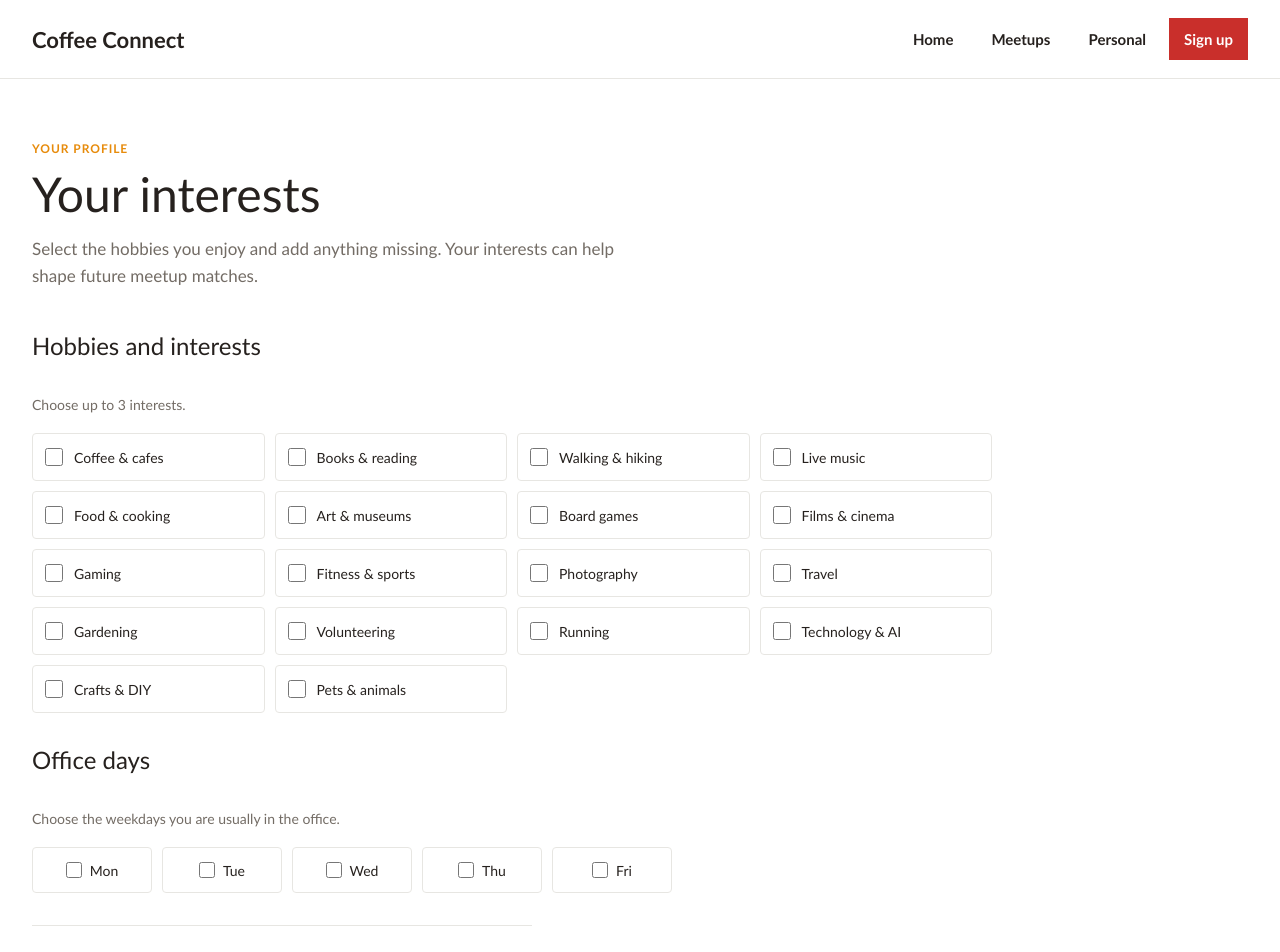
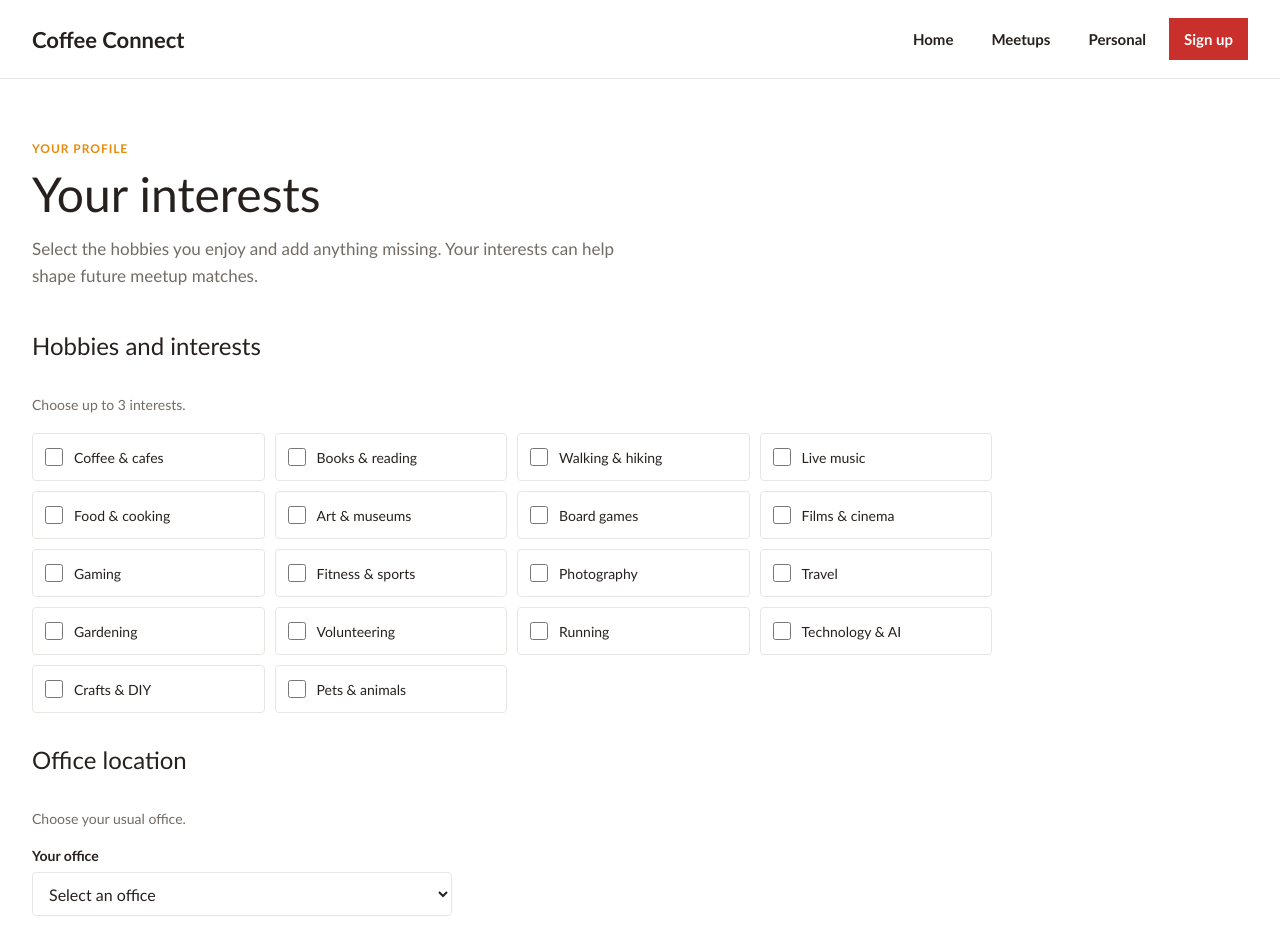
Before and after one commit to JosephMcclelland07/coffee-connect, a Next.js app in the folder apps/web/: page /personal in a window 1280 px wide. Shown: the top 952 px of the page. Built offline with nearby package versions, Linux system fonts and the light colour scheme.

Commit message:
Small changes

```diff
--- a/apps/web/app/globals.css
+++ b/apps/web/app/globals.css
@@ -337,6 +337,43 @@ h2,
 	text-shadow: none;
 }
 
+.wheel-confetti {
+	position: absolute;
+	z-index: 2;
+	inset: 0;
+	overflow: hidden;
+	border-radius: 50%;
+	pointer-events: none;
+}
+
+.wheel-confetti-piece {
+	position: absolute;
+	top: 50%;
+	left: 50%;
+	width: 8px;
+	height: 12px;
+	border-radius: 2px;
+	opacity: 0;
+	animation: wheel-confetti-burst 1500ms cubic-bezier(0.16, 0.72, 0.38, 1) forwards;
+}
+
+@keyframes wheel-confetti-burst {
+	0% {
+		opacity: 0;
+		transform: translate(-50%, -50%) scale(0.35) rotate(0deg);
+	}
+	12% {
+		opacity: 1;
+	}
+	100% {
+		opacity: 0;
+		transform: translate(
+			calc(-50% + var(--confetti-drift-x)),
+			calc(-50% + var(--confetti-drift-y))
+		) scale(0.9) rotate(var(--confetti-rotation));
+	}
+}
+
 .wheel-center {
 	position: absolute;
 	top: 50%;
@@ -664,6 +701,7 @@ h2,
 }
 
 .interest-fieldset legend,
+.office-fieldset legend,
 .availability-fieldset legend {
 	width: 100%;
 	padding: 0;
@@ -677,6 +715,38 @@ h2,
 	padding: 28px 0 32px;
 	border: 0;
 	border-top: 1px solid var(--line);
+}
+
+.office-fieldset {
+	min-width: 0;
+	margin: 0;
+	padding: 28px 0 32px;
+	border: 0;
+	border-top: 1px solid var(--line);
+}
+
+.office-fieldset label {
+	display: block;
+	margin-bottom: 8px;
+	font-size: 14px;
+	font-weight: 700;
+}
+
+.office-fieldset select {
+	width: min(100%, 420px);
+	min-height: 44px;
+	padding: 0 12px;
+	border: 1px solid var(--line);
+	border-radius: 4px;
+	background: var(--paper);
+	color: var(--ink);
+	font: inherit;
+}
+
+.office-fieldset select:focus-visible {
+	border-color: var(--green);
+	outline: 2px solid var(--green);
+	outline-offset: 2px;
 }
 
 .interest-help {
@@ -1227,6 +1297,10 @@ h2,
 		scroll-behavior: auto;
 	}
 
+	.wheel-confetti {
+		display: none;
+	}
+
 	*,
 	*::before,
 	*::after {
--- a/apps/web/app/home-page.tsx
+++ b/apps/web/app/home-page.tsx
@@ -11,7 +11,7 @@ export default function HomePage() {
 				<section className="hero page-width" id="home">
 					<div className="hero-copy">
 						<p className="eyebrow">Good coffee. Good company.</p>
-						<h1>Welcome to Coffee Connect!</h1>
+						<h1>Welcome to Coffee Connect! ☕</h1>
 						<p className="hero-description">
 							Find your next favourite conversation, one cup at a time.
 						</p>
--- a/apps/web/components/interest-profile.tsx
+++ b/apps/web/components/interest-profile.tsx
@@ -27,10 +27,12 @@ const SUGGESTED_INTERESTS = [
 ];
 
 const OFFICE_DAYS = ["Monday", "Tuesday", "Wednesday", "Thursday", "Friday"];
+const OFFICE_LOCATIONS = ["Belfast", "Bristol", "London", "Dublin"];
 
 type SavedInterestProfile = {
 	interests: string[];
 	customInterests: string[];
+	officeLocation: string;
 	officeDays: string[];
 	availableFrom: string;
 	availableUntil: string;
@@ -45,6 +47,7 @@ export default function InterestProfile({ mode = "edit" }: InterestProfileProps)
 	const router = useRouter();
 	const [interests, setInterests] = useState<string[]>([]);
 	const [customInterests, setCustomInterests] = useState<string[]>([]);
+	const [officeLocation, setOfficeLocation] = useState("");
 	const [officeDays, setOfficeDays] = useState<string[]>([]);
 	const [availableFrom, setAvailableFrom] = useState("");
 	const [availableUntil, setAvailableUntil] = useState("");
@@ -67,6 +70,9 @@ export default function InterestProfile({ mode = "edit" }: InterestProfileProps)
 				}
 				if (Array.isArray(parsed.customInterests)) {
 					setCustomInterests(parsed.customInterests);
+				}
+				if (typeof parsed.officeLocation === "string") {
+					setOfficeLocation(parsed.officeLocation);
 				}
 				if (Array.isArray(parsed.officeDays)) {
 					setOfficeDays(parsed.officeDays.filter((day) => typeof day === "string"));
@@ -132,6 +138,11 @@ export default function InterestProfile({ mode = "edit" }: InterestProfileProps)
 
 	function saveProfile(event: FormEvent<HTMLFormElement>) {
 		event.preventDefault();
+		if (!officeLocation) {
+			setStatusMessage("Choose an office to finish your profile.");
+			return;
+		}
+
 		if (mode === "setup" && interests.length === 0) {
 			setStatusMessage("Choose at least one interest to finish your profile.");
 			return;
@@ -149,6 +160,7 @@ export default function InterestProfile({ mode = "edit" }: InterestProfileProps)
 		const profile: SavedInterestProfile = {
 			interests,
 			customInterests,
+			officeLocation,
 			officeDays,
 			availableFrom,
 			availableUntil,
@@ -197,6 +209,26 @@ export default function InterestProfile({ mode = "edit" }: InterestProfileProps)
 						);
 					})}
 				</div>
+			</fieldset>
+
+			<fieldset className="office-fieldset" disabled={!isLoaded}>
+				<legend>Office location</legend>
+				<p className="interest-help">Choose your usual office.</p>
+				<label htmlFor="office-location">Your office</label>
+				<select
+					id="office-location"
+					value={officeLocation}
+					required
+					onChange={(event) => {
+						setOfficeLocation(event.target.value);
+						setStatusMessage("");
+					}}
+				>
+					<option value="" disabled>Select an office</option>
+					{OFFICE_LOCATIONS.map((location) => (
+						<option key={location} value={location}>{location}</option>
+					))}
+				</select>
 			</fieldset>
 
 			<fieldset className="availability-fieldset" disabled={!isLoaded}>
```
Also changed, not shown: apps/web/components/spin-wheel.tsx (+33 -2 lines).
